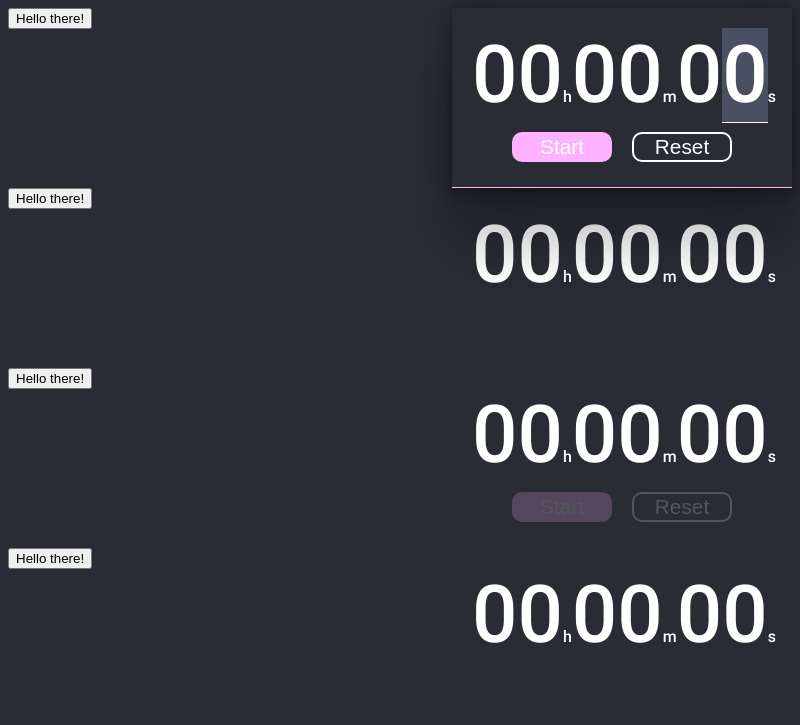
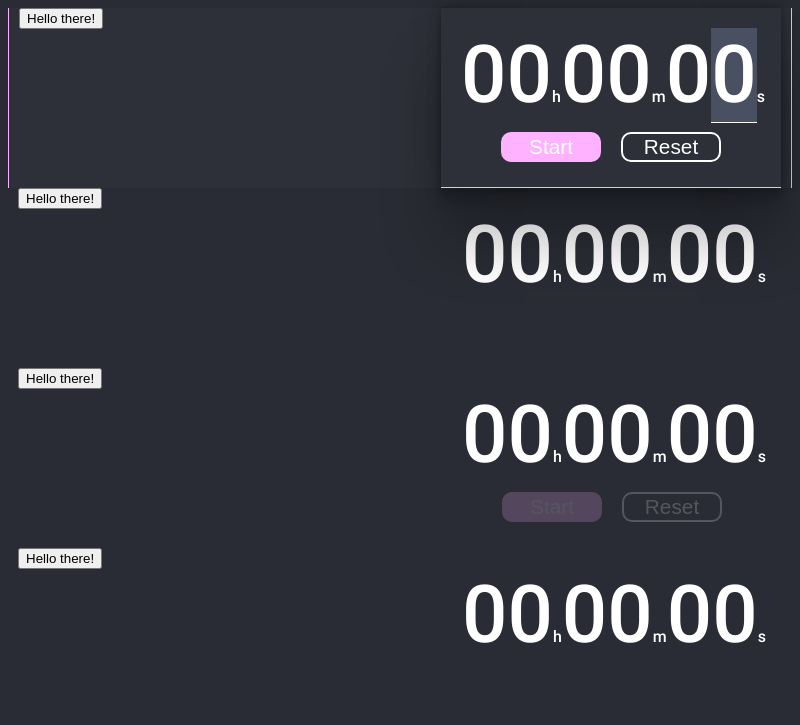
Before and after one commit to Marley-Mulvin-Broome/electron-timer, an Electron app: page src/index.html in a window 800 px wide. In both pictures the pointer is over the element 400 px from the left and 98 px from the top of the page. Shown: the top 725 px of the page. Drawn offline with Linux system fonts and the light colour scheme.

Commit message:
Added extra styling for split container in regards to padding and hovering. Also added an onlick callback to the component

```diff
--- a/src/scripts/components/SplitContainer.css
+++ b/src/scripts/components/SplitContainer.css
@@ -2,4 +2,18 @@
     display: flex;
     justify-content: space-between;
     background-color: transparent;
+
+    padding-left: 10px;
+    padding-right: 10px;
 }
+
+.split-container:hover {
+    background-color: rgba(255, 255, 255, 0.021);
+
+    border: #ffb2ff 1px solid;
+    border-top: 0px;
+    border-bottom: 0px;
+
+    transition: border 0.3s ease-out;
+    transition: background-color 0.3s ease-out;
+}
--- a/src/scripts/components/SplitContainer.js
+++ b/src/scripts/components/SplitContainer.js
@@ -48,6 +48,10 @@ export class SplitContainer {
   get rightContent() {
     return this.#rightContent;
   }
+
+  set onclick(callback) {
+    this.#container.onclick = callback;
+  }
 }
 
 /**
```
